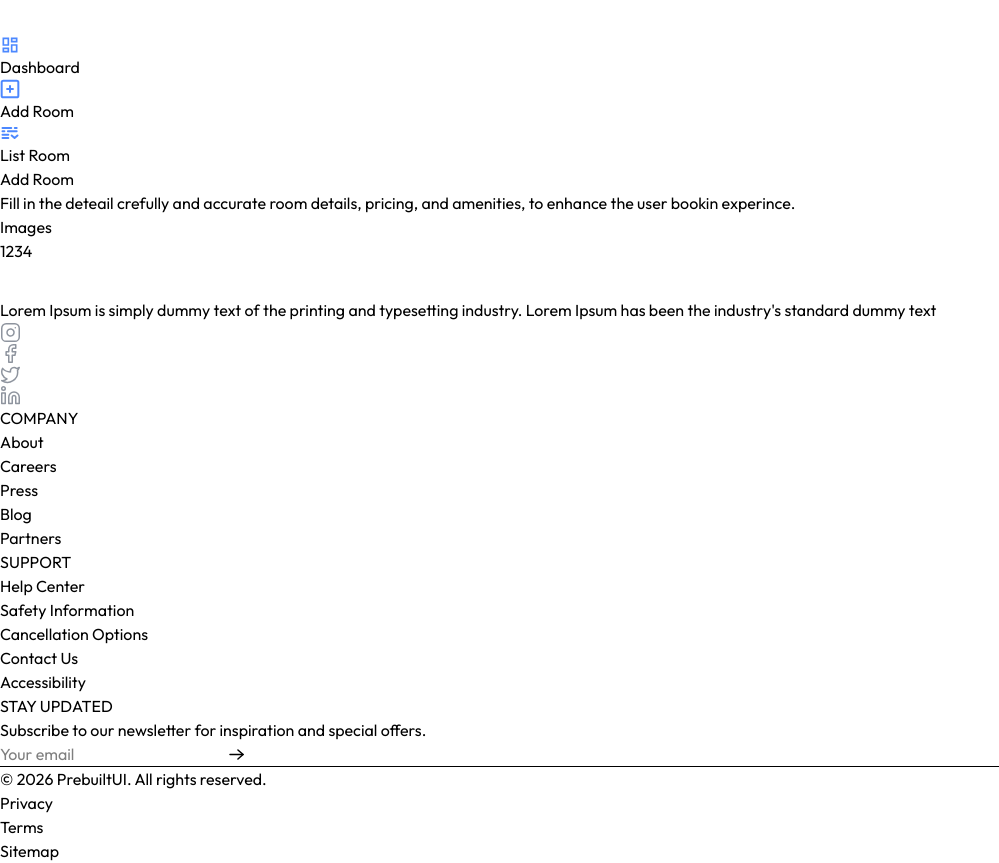
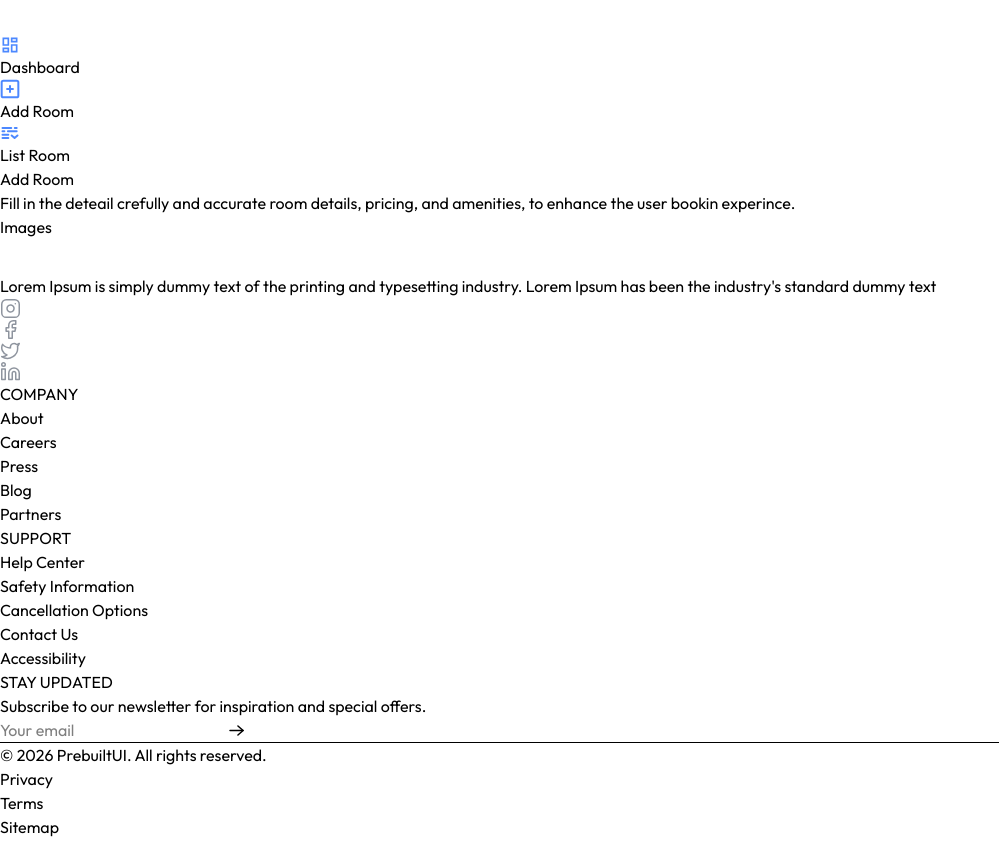
Before and after one commit to fahimaAzizi/App-Booking-System, a React (Vite) app in the folder HOTLE-BOOKING/: page /owner/add-room in a window 1280 px wide. Shown: the whole page, without its empty margins (0-999 px from the left). After the commit the page ends 839 px from the top, so only its background shows below. Built offline with nearby package versions, Linux system fonts and the light colour scheme; a web font is replaced by a local one.

Commit message:
Initial commit

```diff
--- a/HOTLE-BOOKING/src/pages/hotelOwner/AddRoom.jsx
+++ b/HOTLE-BOOKING/src/pages/hotelOwner/AddRoom.jsx
@@ -27,7 +27,11 @@ const AddRoom = () => {
       <Title align='left' font='outfit' Title ='Add Room' subTitle='Fill in the deteail crefully and accurate room details, pricing, and amenities, to enhance the user bookin experince.' />
       <p className="text-gray-800 mt-10"> Images</p>
       <div>
-        {Object.keys(images)}
+        {Object.keys(images).map((key)=>
+          <label htmlFor={`roomImage${key}`} key={key}>
+            <img src={images[key]? URL.createObjectURL(images[key]) : AuthenticatorAssertionResponse.uploadArea} alt="" />
+          </label>
+        )}
       </div>
 
     </form>
```
